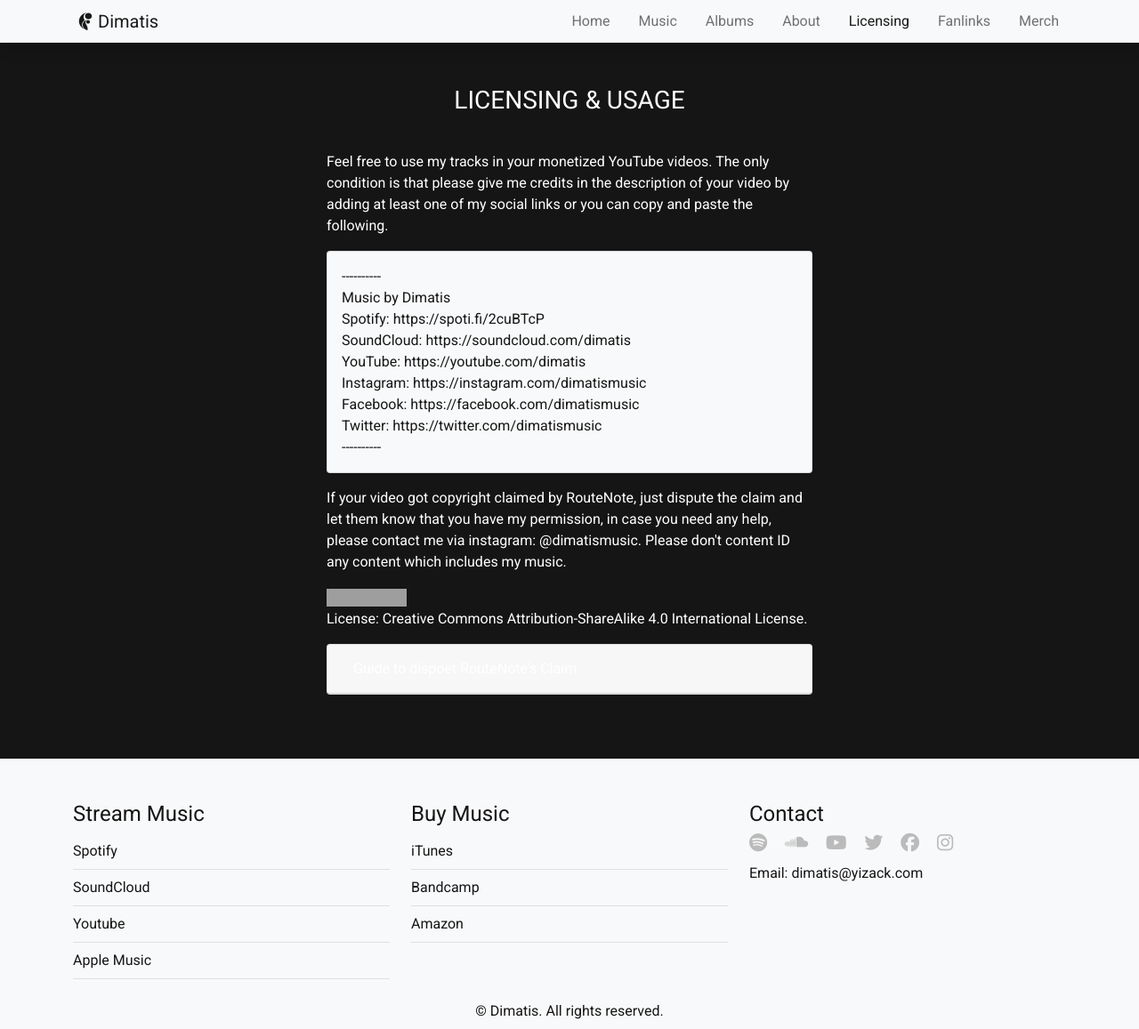
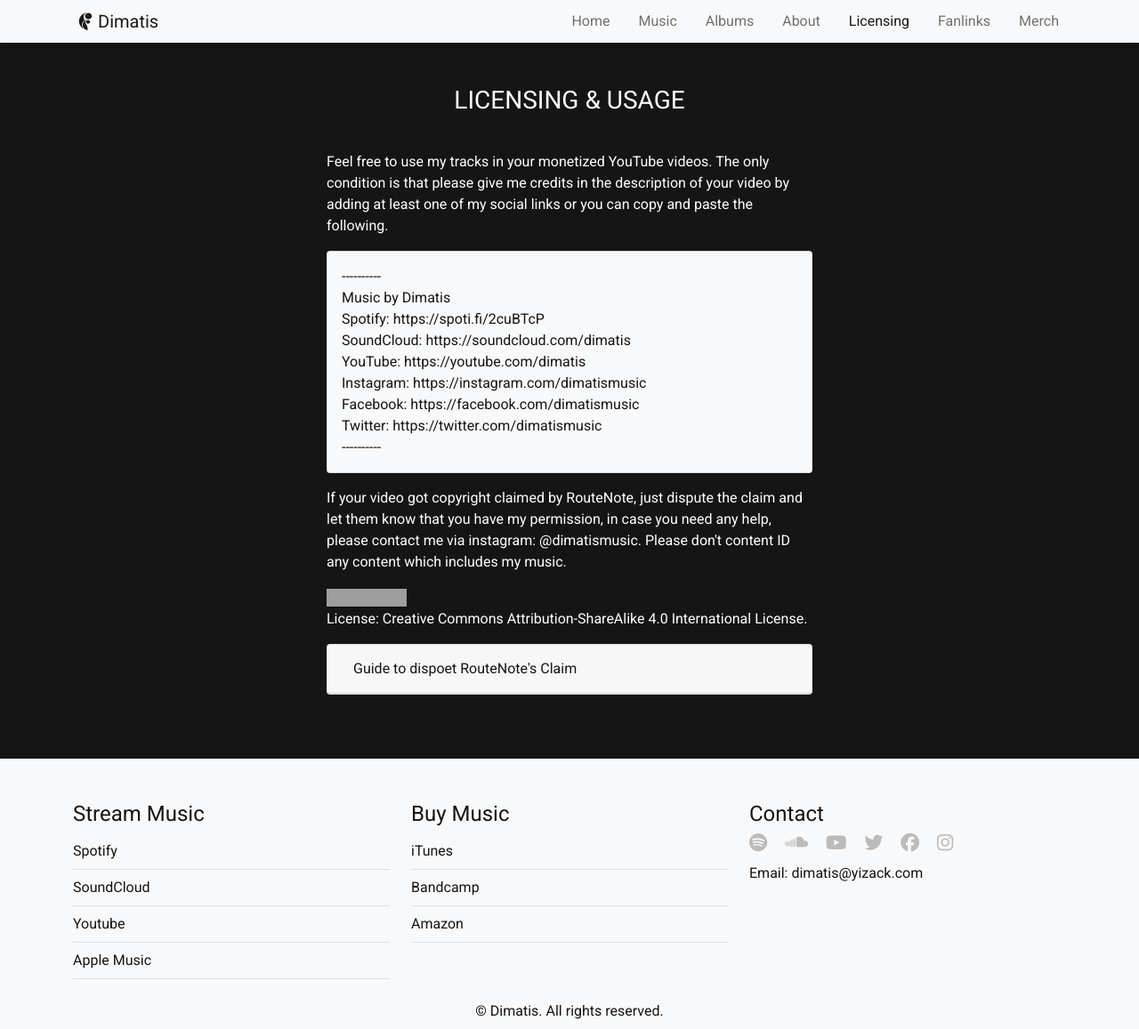
Before and after one commit to OlehBilozir/dimatis-website, a Jekyll site: the page built from licensing.md, in a window 1280 px wide and 1157 px high. Shown: the whole window at 89% size. Built offline with Jekyll 4.4.1, drawn with Linux system fonts in a browser that asks for light colours; nearby versions of some CDN libraries; grey boxes are pictures that could not be loaded.

Commit message:
Update licensing.html

```diff
--- a/_layouts/licensing.html
+++ b/_layouts/licensing.html
@@ -58,12 +58,10 @@
                 <div id="accordion">
                   <div class="card">
                     <div class="card-header">
-                      <a class="collapsed btn" data-bs-toggle="collapse" href="#collapseOne">
-                        Guide to dispoet RouteNote's Claim
-                      </a>
+                      <a class="collapsed btn text-dark" data-bs-toggle="collapse" href="#collapseOne">Guide to dispoet RouteNote's Claim</a>
                     </div>
                     <div id="collapseOne" class="collapse" data-bs-parent="#accordion">
-                      <div class="card-body">
+                      <div class="card-body text-dark">
                         <ol>
                           <li>Make sure you have credited me in your video description.</li>
                           <li>Click details of the copyright claim.</li>
```
